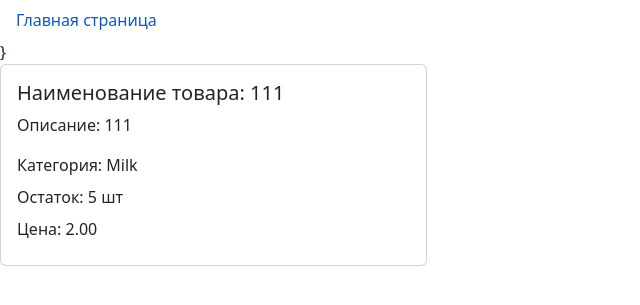
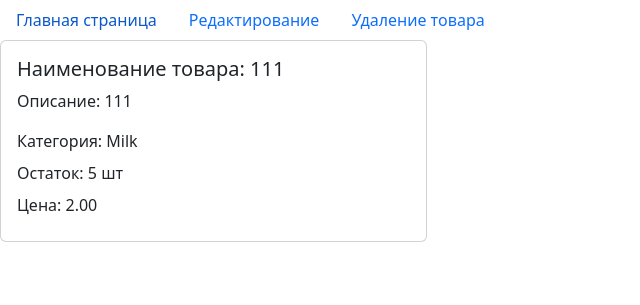
Before and after one commit to kulachenkodanila/HW_56, a Django app: page /product/1/ in a window 1280 px wide. Shown: the top 305 px of the page, without its empty margins (0-640 px from the left). Run offline with Django 4.2, Linux system fonts and the light colour scheme; data comes from the database, SQL or seed files in the repository.

Commit message:
Доделал метод обновления карточки продукта

```diff
--- a/source/webapp/templates/product_view.html
+++ b/source/webapp/templates/product_view.html
@@ -13,8 +13,10 @@
 {% csrf_token token %}
 <li class="nav">
     <a class="nav-link" href="{% url "index" %}">Главная страница</a>
+    <a class="nav-link" href="{% url "update_product" product.pk %}">Редактирование</a>
+    <a class="nav-link" href="{% url "delete_product" product.pk %}">Удаление товара</a>
 </li>
-}
+
 <div class="col-12 col-md-6 col-lg-4">
     <div class="card">
         <div class="card-body">
```
